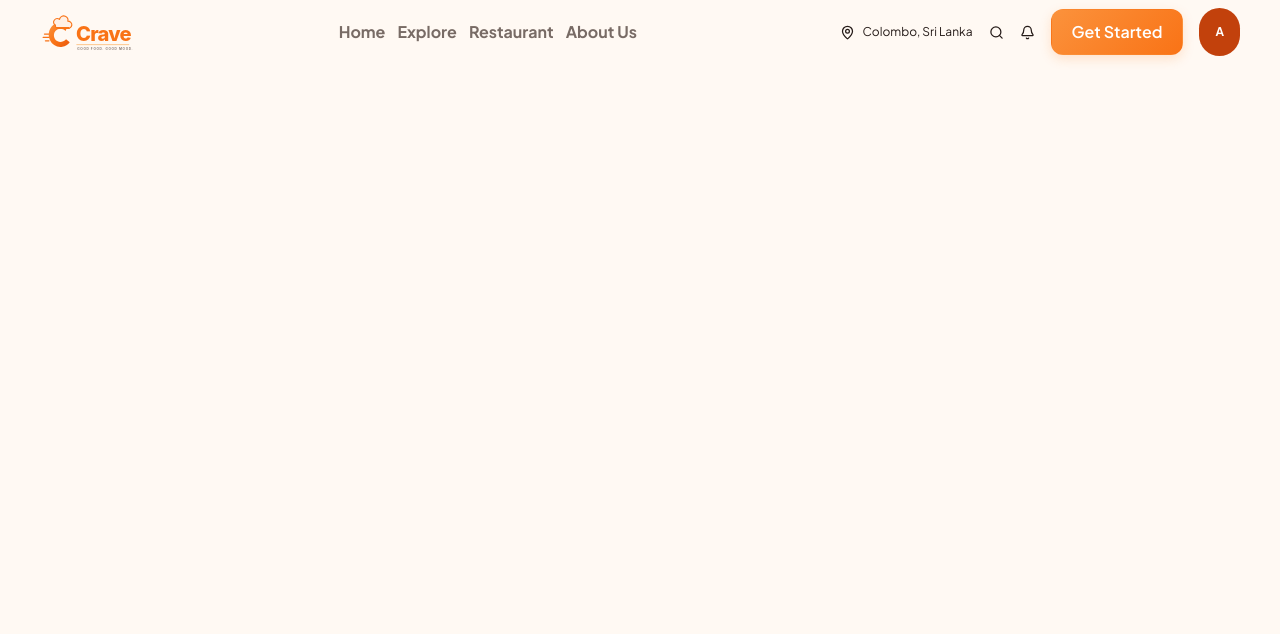
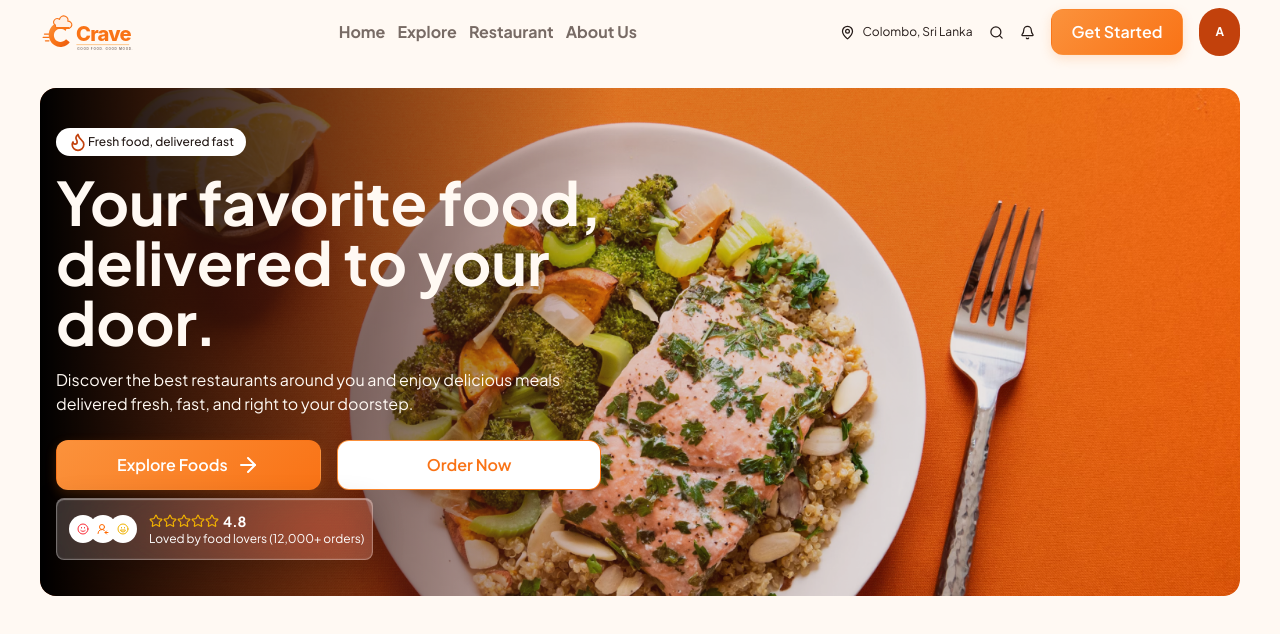
Before and after one commit to LakshanJayalath171/Crave--Food-delivery-app-front-end-, a React (Vite) app: page / in a window 1280 px wide. Shown: the top 634 px of the page. Built offline with nearby package versions, Linux system fonts and the light colour scheme.

Commit message:
Created hero layout

```diff
--- a/src/components/Navbar.tsx
+++ b/src/components/Navbar.tsx
@@ -5,7 +5,7 @@ const Navbar = () => {
     <nav className="flex items-center justify-between py-2">
         {/* left */}
         <div>
-            <img src="/public/logo.svg" className="w-24 h-10"/>
+            <img src="/logo.svg" className="w-24 h-10"/>
         </div>
 
         {/* middle */}
--- a/src/index.css
+++ b/src/index.css
@@ -565,3 +565,34 @@ body {
     transition-duration: 0.01ms !important;
   }
 }
+
+/* apple glass effect */
+
+@layer utilities {
+  .apple {
+    background: rgba(255, 255, 255, 0.18);
+    backdrop-filter: blur(32px) saturate(200%);
+    -webkit-backdrop-filter: blur(32px) saturate(200%);
+
+    border: 1px solid rgba(255, 255, 255, 0.3);
+
+    box-shadow:
+      0 8px 32px rgba(0, 0, 0, 0.2),
+      inset 0 1px 1px rgba(255, 255, 255, 0.4),
+      inset 0 -1px 1px rgba(255, 255, 255, 0.08);
+
+    transition:
+      background 300ms ease,
+      border-color 300ms ease,
+      box-shadow 300ms ease;
+  }
+
+  .apple:hover {
+    background: rgba(255, 255, 255, 0.24);
+    border-color: rgba(255, 255, 255, 0.45);
+
+    box-shadow:
+      0 12px 40px rgba(0, 0, 0, 0.25),
+      inset 0 1px 2px rgba(255, 255, 255, 0.5);
+  }
+}
--- a/src/pages/Home.tsx
+++ b/src/pages/Home.tsx
@@ -1,10 +1,77 @@
 import Navbar from "../components/Navbar"
+import { assets } from "../assets/frontend_assets/assets"
+import { ArrowRight, Flame ,FaceSlightlySmiling ,  UserRoundArrowLeft , FaceGrinning, Star} from "lucide-react"
 
 const Home = () => {
   return (
     <div>
       {/* navbar */}
       <Navbar/>
+
+      {/* hero section */}
+      <div className="my-6 relative rounded-2xl overflow-hidden">
+        <img src={assets.header_img}/>
+
+        <div className="absolute top-0 left-0 bg-gradient-to-r from-black to-transparent px-4 py-2 h-full py-10">
+
+          {/* top white area */}
+          <div className="flex items-center justify-start gap-2 ">
+
+            <div className="flex items-center justify-center bg-surface py-1 px-3 rounded-full">
+              <Flame size={20} className="text-deep-orange"/>
+              <p className="text-xs font-medium">Fresh food, delivered fast</p>
+            </div>
+
+          </div>
+
+          {/* hero heading */}
+          <div>
+            <h1 className="text-6xl font-bold text-on-dark mt-4">
+              Your favorite food,<br/> delivered to your<br/> door.
+            </h1>
+          </div>
+
+          {/* hero description */}
+          <div>
+            <p className="text-on-dark mt-4 text-muted">
+              Discover the best restaurants around you and enjoy delicious meals <br/>delivered fresh, fast, and right to your doorstep.
+            </p>
+          </div>
+
+          {/* button */}
+          <div className="grid grid-cols-2 gap-4 mt-6">
+            <button className="btn-primary flex items-center">Explore Foods<ArrowRight/></button>
+            <button className="btn-secondary">Order Now</button>
+          </div>
+
+          {/* down section */}
+          <div className="flex items-center justify-start mt-2">
+            <div className="apple rounded-lg px-2 py-3 flex items-center justify-between">
+
+              <div className="flex items-center justify-center px-3">
+                <div className="p-2 rounded-full bg-surface -ml-2"><FaceSlightlySmiling className="text-red-500" size={12}/></div>
+                <div className="p-2 rounded-full bg-surface -ml-2 "><UserRoundArrowLeft className="text-orange-500" size={12}/></div>
+                <div className="p-2 rounded-full bg-surface -ml-2"><FaceGrinning className="text-yellow-500" size={12}/></div>
+              </div>
+
+              <div>
+                <div className="flex items-center justify-start gap-1">
+                  <div className="flex items-center justify-start ">
+                    {[0, 1, 2, 3, 4].map((index) => (
+                      <Star className="text-yellow-500" key={index} size={14}/>
+                    ))}
+                  </div>
+                  <p className="text-sm font-bold text-white">4.8</p>
+                </div>
+
+                <div>
+                  <p className="text-xs font-light text-white">Loved by food lovers (12,000+ orders)</p>
+                </div>
+              </div>
+            </div>
+          </div>
+        </div>
+      </div>
     </div>
   )
 }
```
